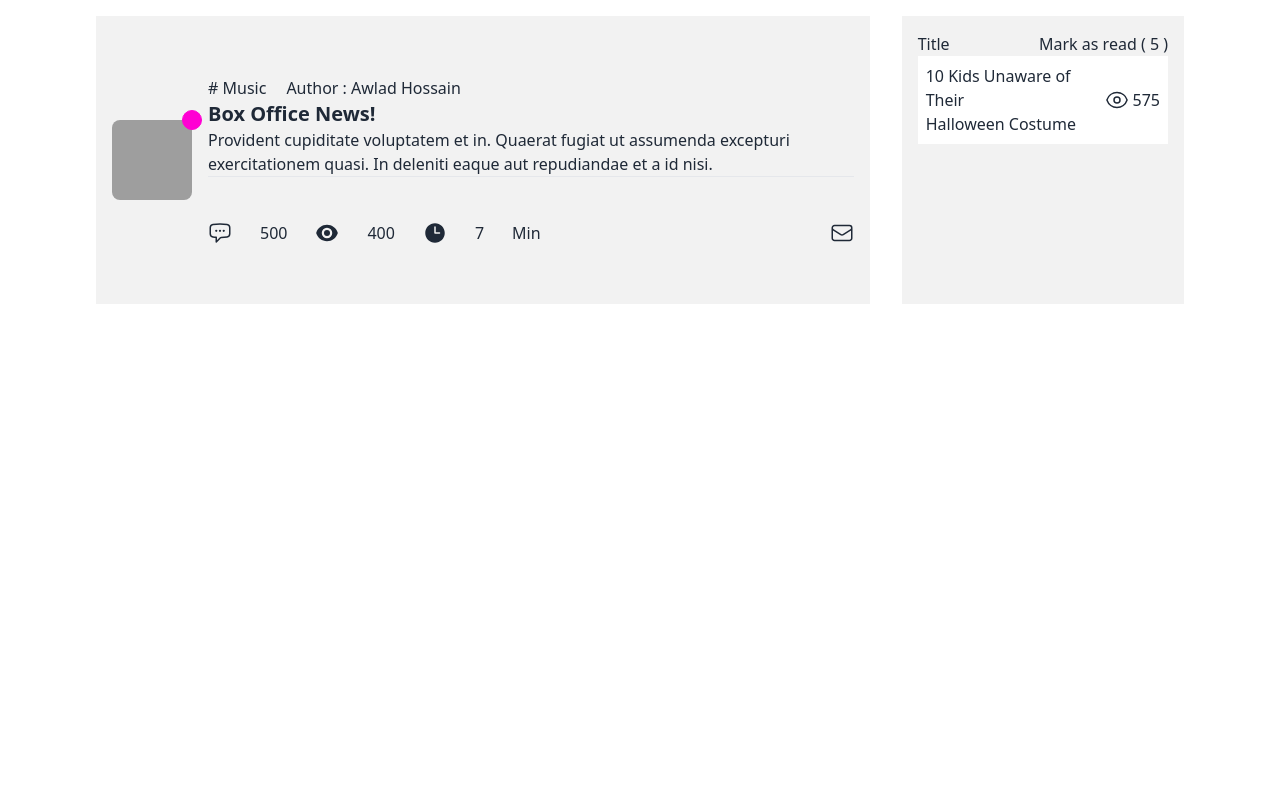
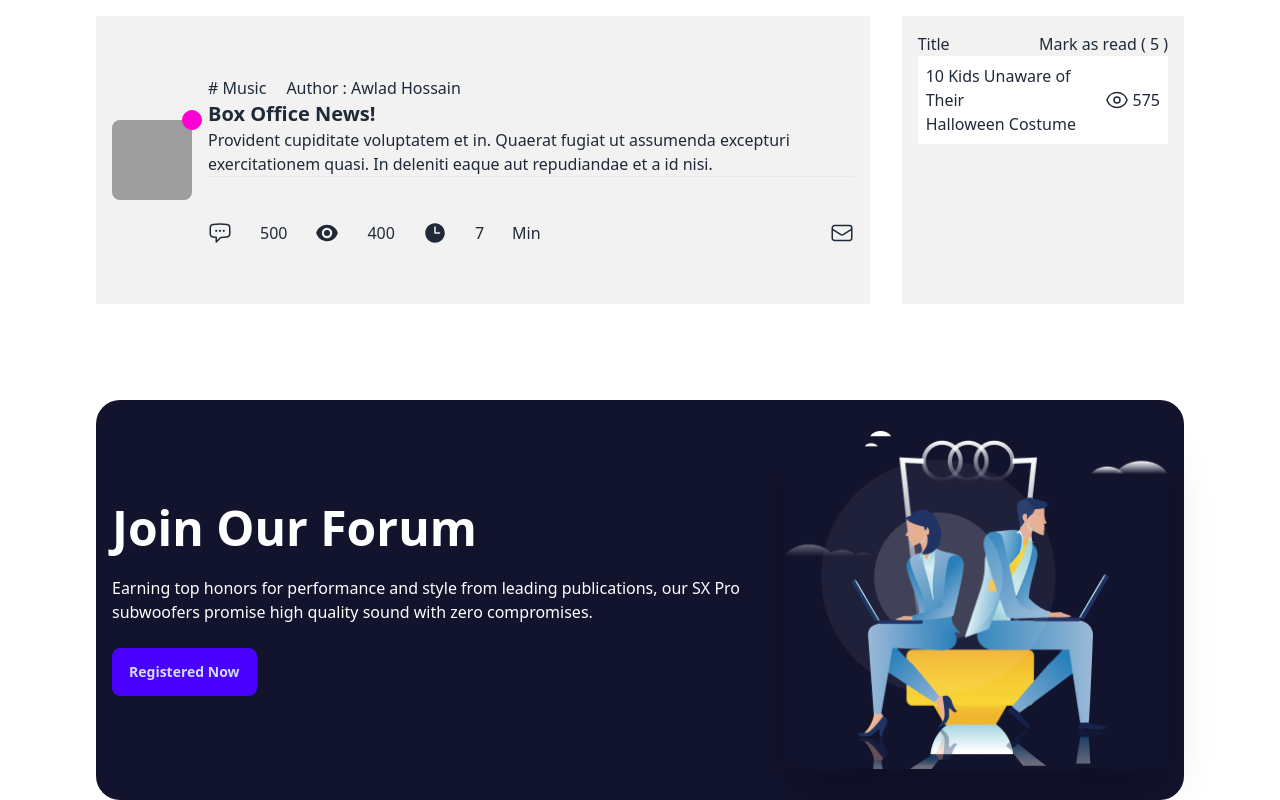
Before and after one commit to alamin601078/poribohon, a plain HTML site: page index.html in a window 1280 px wide. Shown: the part 922-1722 px from the top of the page. Before the commit the page ends 1226 px from the top, so only its background shows below. Drawn offline with nearby package versions, Linux system fonts and the light colour scheme; grey boxes are pictures that could not be loaded.

Commit message:
Join Forrum

```diff
--- a/index.html
+++ b/index.html
@@ -169,6 +169,19 @@
             </div>
 
          </section>
+
+      <section class="pt-24">
+        <div class="hero min-h-[400px] bg-[#12132D] rounded-3xl">
+          <div class="hero-content flex-col lg:flex-row-reverse">
+            <img src="/images/joinforum.png" class="max-w-sm rounded-lg shadow-2xl" />
+            <div class="text-white">
+              <h1 class="text-5xl font-bold">Join Our Forum</h1>
+              <p class="py-6">Earning top honors for performance and style from leading publications, our SX Pro subwoofers promise high quality sound with zero compromises.</p>
+              <button class="btn btn-primary">Registered Now</button>
+            </div>
+          </div>
+        </div>
+       </section>
     </main>
     <footer>
 
```
Also changed, not shown: images/bgbanner.png (added), images/joinforum.png (added), images/logo.png (added).
